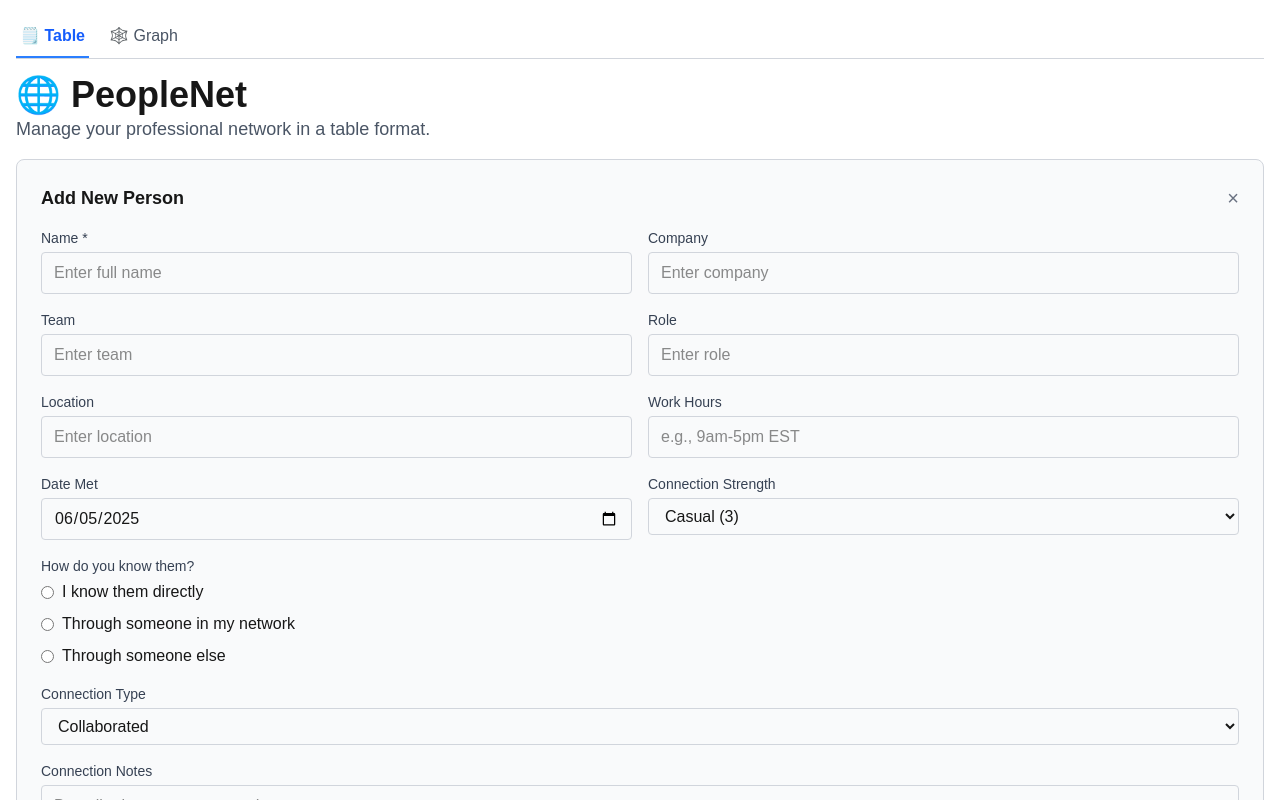
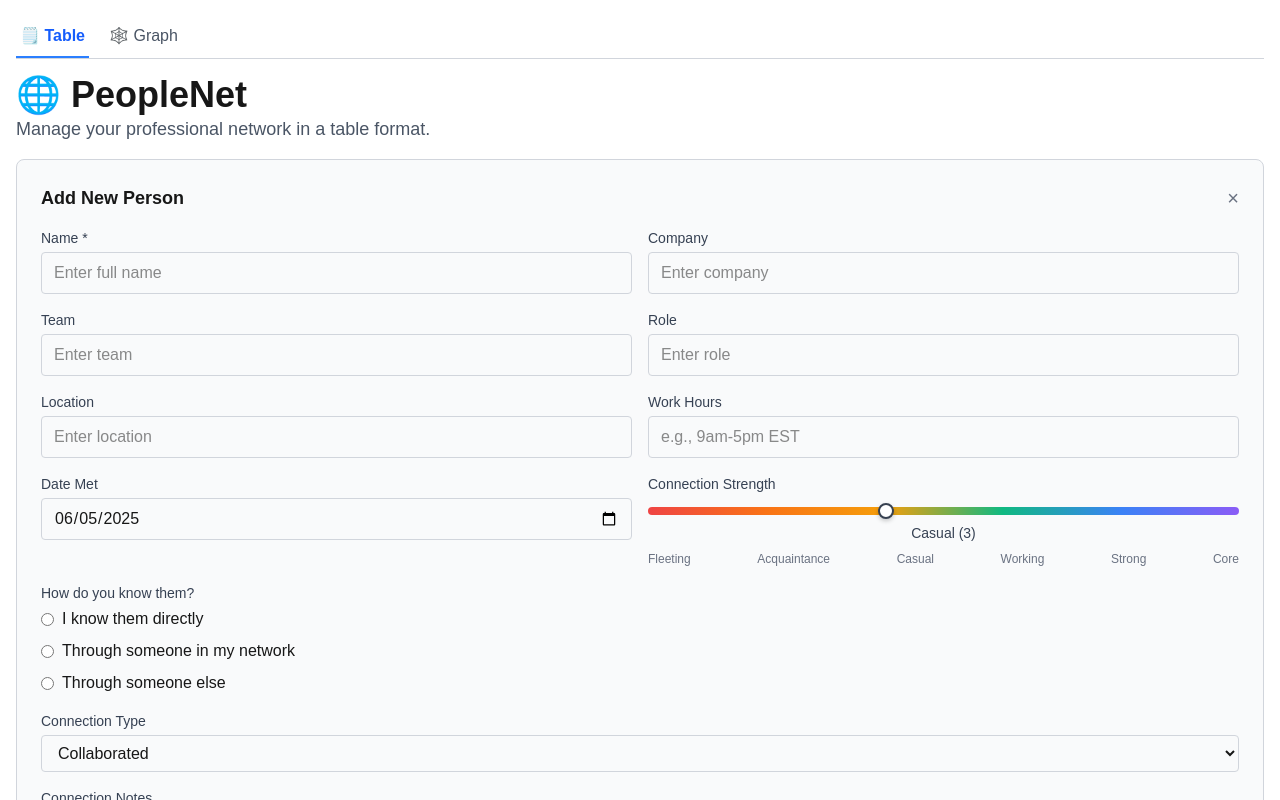
Before and after one commit to tyler-morales/people-net, a Next.js app: page / in a window 1280 px wide. Both pictures are taken after a click on the button "+ Add New Person". Shown: the top 800 px of the page. Built offline with nearby package versions, Linux system fonts and the light colour scheme.

Commit message:
add correct colors on strength slider

```diff
--- a/app/page.js
+++ b/app/page.js
@@ -16,6 +16,7 @@ export default function Home() {
   const [nodes, setNodes] = useState([]);
   const [links, setLinks] = useState([]);
   const [graphFilter, setGraphFilter] = useState('all'); // New filter state
+  const [strengthFilter, setStrengthFilter] = useState(0); // 0 = show all, 1-6 = filter by strength
 
   // Toast notification state
   const [toast, setToast] = useState(null);
@@ -52,6 +53,43 @@ export default function Home() {
     interactions: []
   });
 
+  // Helper functions for connection strength
+  const strengthToNumber = (strength) => {
+    const strengthMap = {
+      'fleeting': 1,
+      'acquaintance': 2,
+      'casual': 3,
+      'working': 4,
+      'strong': 5,
+      'core': 6
+    };
+    return strengthMap[strength] || 3;
+  };
+
+  const numberToStrength = (number) => {
+    const numberMap = {
+      1: 'fleeting',
+      2: 'acquaintance',
+      3: 'casual',
+      4: 'working',
+      5: 'strong',
+      6: 'core'
+    };
+    return numberMap[number] || 'casual';
+  };
+
+  const getStrengthLabel = (strength) => {
+    const labelMap = {
+      'fleeting': 'Fleeting (1)',
+      'acquaintance': 'Acquaintance (2)',
+      'casual': 'Casual (3)',
+      'working': 'Working (4)',
+      'strong': 'Strong (5)',
+      'core': 'Core (6)'
+    };
+    return labelMap[strength] || 'Casual (3)';
+  };
+
   // Graph calculation effect (moved from graph page)
   useEffect(() => {
     const calculatedNodes = [
@@ -157,12 +195,12 @@ export default function Home() {
 
   function getNodeColor(strength) {
     const colorMap = {
-      'fleeting': '#ef4444',
-      'acquaintance': '#f97316',
-      'casual': '#f59e0b',
-      'working': '#10b981',
-      'strong': '#3b82f6',
-      'core': '#8b5cf6'
+      'fleeting': '#6366f1',      // Cold - Indigo (1)
+      'acquaintance': '#3b82f6',  // Cool - Blue (2)
+      'casual': '#10b981',        // Cool-Neutral - Green (3)
+      'working': '#f59e0b',       // Warm-Neutral - Yellow (4)
+      'strong': '#f97316',        // Warm - Orange (5)
+      'core': '#ef4444'           // Hot - Red (6)
     };
     return colorMap[strength] || '#6b7280';
   }
@@ -658,19 +696,36 @@ export default function Home() {
                   <label className="block text-sm font-medium text-gray-700 mb-1">
                     Connection Strength
                   </label>
-                  <select
+                  <div className="space-y-2">
+                    <input
+                      type="range"
                       name="connection.strength"
-                    value={newPerson.connection.strength}
-                    onChange={handleNewPersonChange}
-                    className="w-full border border-gray-300 rounded px-3 py-2 focus:outline-none focus:border-blue-500"
-                  >
-                    <option value="fleeting">Fleeting (1)</option>
-                    <option value="acquaintance">Acquaintance (2)</option>
-                    <option value="casual">Casual (3)</option>
-                    <option value="working">Working (4)</option>
-                    <option value="strong">Strong (5)</option>
-                    <option value="core">Core (6)</option>
-                  </select>
+                      min="1"
+                      max="6"
+                      value={strengthToNumber(newPerson.connection.strength)}
+                      onChange={(e) => {
+                        const strengthName = numberToStrength(parseInt(e.target.value));
+                        handleNewPersonChange({
+                          target: { name: 'connection.strength', value: strengthName }
+                        });
+                      }}
+                      className="w-full h-2 bg-gray-200 rounded-lg appearance-none cursor-pointer slider"
+                      style={{
+                        background: `linear-gradient(to right, #ef4444 0%, #f97316 20%, #f59e0b 40%, #10b981 60%, #3b82f6 80%, #8b5cf6 100%)`
+                      }}
+                    />
+                    <div className="text-center text-sm font-medium text-gray-700">
+                      {getStrengthLabel(newPerson.connection.strength)}
+                    </div>
+                    <div className="flex justify-between text-xs text-gray-500">
+                      <span>Fleeting</span>
+                      <span>Acquaintance</span>
+                      <span>Casual</span>
+                      <span>Working</span>
+                      <span>Strong</span>
+                      <span>Core</span>
+                    </div>
+                  </div>
                 </div>
 
                 <div>
@@ -1226,7 +1281,8 @@ export default function Home() {
       {/* Graph */}
       <div className="flex-1">
         {/* Filter Controls */}
-        <div className="mb-4 flex items-center gap-4">
+        <div className="mb-4 flex items-center gap-6">
+          <div className="flex items-center gap-4">
             <label className="text-sm font-medium text-gray-700">
               Connection View:
             </label>
@@ -1240,6 +1296,29 @@ export default function Home() {
               <option value="introduced">Through Others</option>
               <option value="external">External Introductions</option>
             </select>
+          </div>
+
+          <div className="flex items-center gap-4 flex-1">
+            <label className="text-sm font-medium text-gray-700">
+              Filter by Strength:
+            </label>
+            <div className="flex-1 max-w-xs space-y-1">
+              <input
+                type="range"
+                min="0"
+                max="6"
+                value={strengthFilter}
+                onChange={(e) => setStrengthFilter(parseInt(e.target.value))}
+                className="w-full h-2 bg-gray-200 rounded-lg appearance-none cursor-pointer"
+                style={{
+                  background: `linear-gradient(to right, #6366f1 0%, #3b82f6 16.67%, #10b981 33.33%, #f59e0b 50%, #f97316 66.67%, #ef4444 83.33%, #dc2626 100%)`
+                }}
+              />
+              <div className="text-center text-xs font-medium text-gray-600">
+                {strengthFilter === 0 ? 'Showing All' : getStrengthLabel(numberToStrength(strengthFilter))}
+              </div>
+            </div>
+          </div>
         </div>
 
         <svg
@@ -1267,6 +1346,13 @@ export default function Home() {
 
             let stroke = "#6b7280";
             let strokeDasharray = "none";
+            let opacity = 0.6;
+
+            // Apply strength filter opacity
+            if (strengthFilter > 0) {
+              const targetStrengthNum = strengthToNumber(targetNode?.strength);
+              opacity = targetStrengthNum === strengthFilter ? 0.8 : 0.1;
+            }
 
             if (link.strokeStyle === 'dashed') {
               strokeDasharray = "8,4";
@@ -1284,14 +1370,23 @@ export default function Home() {
                 stroke={stroke}
                 strokeWidth={link.strokeWidth}
                 strokeDasharray={strokeDasharray}
-                opacity={0.6}
+                opacity={opacity}
               />
             );
           })}
 
           {/* Nodes */}
-          {nodes.map((node) => (
-            <g key={node.id}>
+          {nodes.map((node) => {
+            let nodeOpacity = 1;
+
+            // Apply strength filter opacity to nodes (except "you")
+            if (strengthFilter > 0 && node.id !== 'you') {
+              const nodeStrengthNum = strengthToNumber(node.strength);
+              nodeOpacity = nodeStrengthNum === strengthFilter ? 1 : 0.2;
+            }
+
+            return (
+              <g key={node.id} opacity={nodeOpacity}>
                 <circle
                   cx={node.x}
                   cy={node.y}
@@ -1312,7 +1407,8 @@ export default function Home() {
                   {node.name}
                 </text>
               </g>
-          ))}
+            );
+          })}
         </svg>
       </div>
 
@@ -1342,12 +1438,12 @@ export default function Home() {
           <h3 className="font-semibold mb-3">Connection Strength</h3>
           <div className="space-y-2">
             {[
-              { name: 'Fleeting', color: '#ef4444' },
-              { name: 'Acquaintance', color: '#f97316' },
-              { name: 'Casual', color: '#f59e0b' },
-              { name: 'Working', color: '#10b981' },
-              { name: 'Strong', color: '#3b82f6' },
-              { name: 'Core', color: '#8b5cf6' }
+              { name: 'Fleeting', color: '#6366f1' },
+              { name: 'Acquaintance', color: '#3b82f6' },
+              { name: 'Casual', color: '#10b981' },
+              { name: 'Working', color: '#f59e0b' },
+              { name: 'Strong', color: '#f97316' },
+              { name: 'Core', color: '#ef4444' }
             ].map((item) => (
               <div key={item.name} className="flex items-center gap-2">
                 <div
@@ -1440,6 +1536,51 @@ export default function Home() {
 
   return (
     <main className="">
+      {/* CSS for custom slider styling */}
+      <style jsx>{`
+        input[type="range"] {
+          -webkit-appearance: none;
+          appearance: none;
+        }
+
+        input[type="range"]::-webkit-slider-thumb {
+          -webkit-appearance: none;
+          appearance: none;
+          width: 16px;
+          height: 16px;
+          border-radius: 50%;
+          background: #ffffff;
+          border: 2px solid #374151;
+          cursor: pointer;
+          box-shadow: 0 2px 4px rgba(0, 0, 0, 0.2);
+        }
+
+        input[type="range"]::-webkit-slider-thumb:hover {
+          border-color: #1f2937;
+          box-shadow: 0 4px 8px rgba(0, 0, 0, 0.3);
+        }
+
+        input[type="range"]::-moz-range-thumb {
+          width: 16px;
+          height: 16px;
+          border-radius: 50%;
+          background: #ffffff;
+          border: 2px solid #374151;
+          cursor: pointer;
+          box-shadow: 0 2px 4px rgba(0, 0, 0, 0.2);
+        }
+
+        input[type="range"]::-moz-range-thumb:hover {
+          border-color: #1f2937;
+          box-shadow: 0 4px 8px rgba(0, 0, 0, 0.3);
+        }
+
+        input[type="range"]::-moz-range-track {
+          height: 6px;
+          border-radius: 3px;
+        }
+      `}</style>
+
       {/* Tab Navigation */}
       <div className="mt-2 flex gap-4 border-b border-gray-300">
         <button
```
Also changed, not shown: app/lib/people-data.js. Lines whose indentation alone changed are shown as unchanged.
